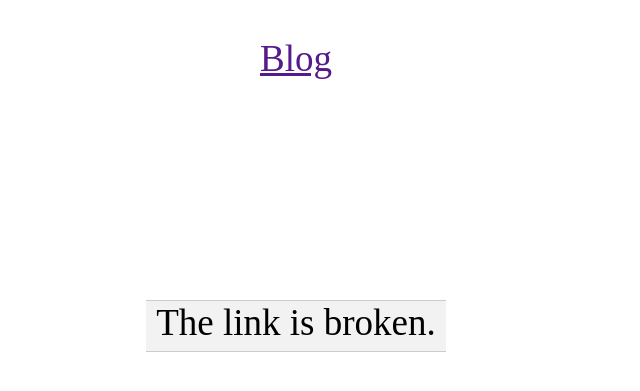
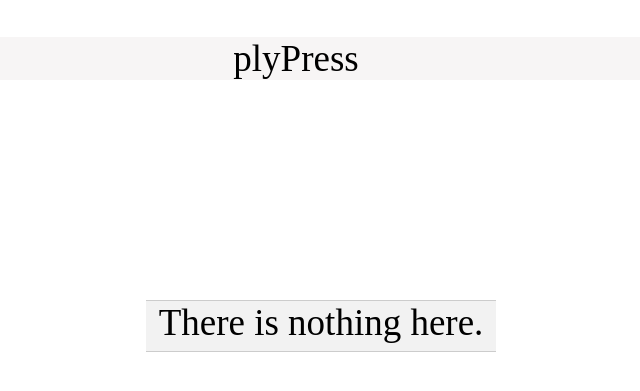
Before and after one commit to bja143/plyPress, a Flask app: template templates/404.html in a window 1280 px wide. Shown: the top 391 px of the page, without its empty margins (344-984 px from the left). Run offline with Flask 2, Linux system fonts and the light colour scheme; the template is opened without the code that fills it, so the values that code supplies are empty.

Commit message:
Modified the error message

```diff
--- a/templates/404.html
+++ b/templates/404.html
@@ -1,15 +1,18 @@
 <!DOCTYPE html>
 <meta charset="UTF-8" />
 <head>
-<title>Page not found</title>
+<title>Oops</title>
 <style>
 	body{
-		text-align:center;
+		margin:0px;
 		font-size: 37px;
+		width: auto;
+		height:auto;
 		}
 .error{
-	width:300px;
+	width:350px;
     height:50px;
+    text-align:center;
 	position:absolute;
      z-index:25;
      top:50%;
@@ -19,12 +22,21 @@
 	border-top: 1px solid #ccc;
 	border-bottom: 1px solid #ccc;
 }
+
+#banner{
+  text-decoration: none;
+  text-color: black;
+  text-align:center;
+  display: block;
+  background-color:rgba(239, 233, 233, 0.47);
+}
+
 </style>
 </head>
 
 <body>
-<p id="banner"><a href="">Blog</a></p>
-<p class="error">The link is broken.</p>
+<p id="banner">plyPress</p>
+<p class="error">There is nothing here.</p>
 </ul>
 </body>
 </html>
```
